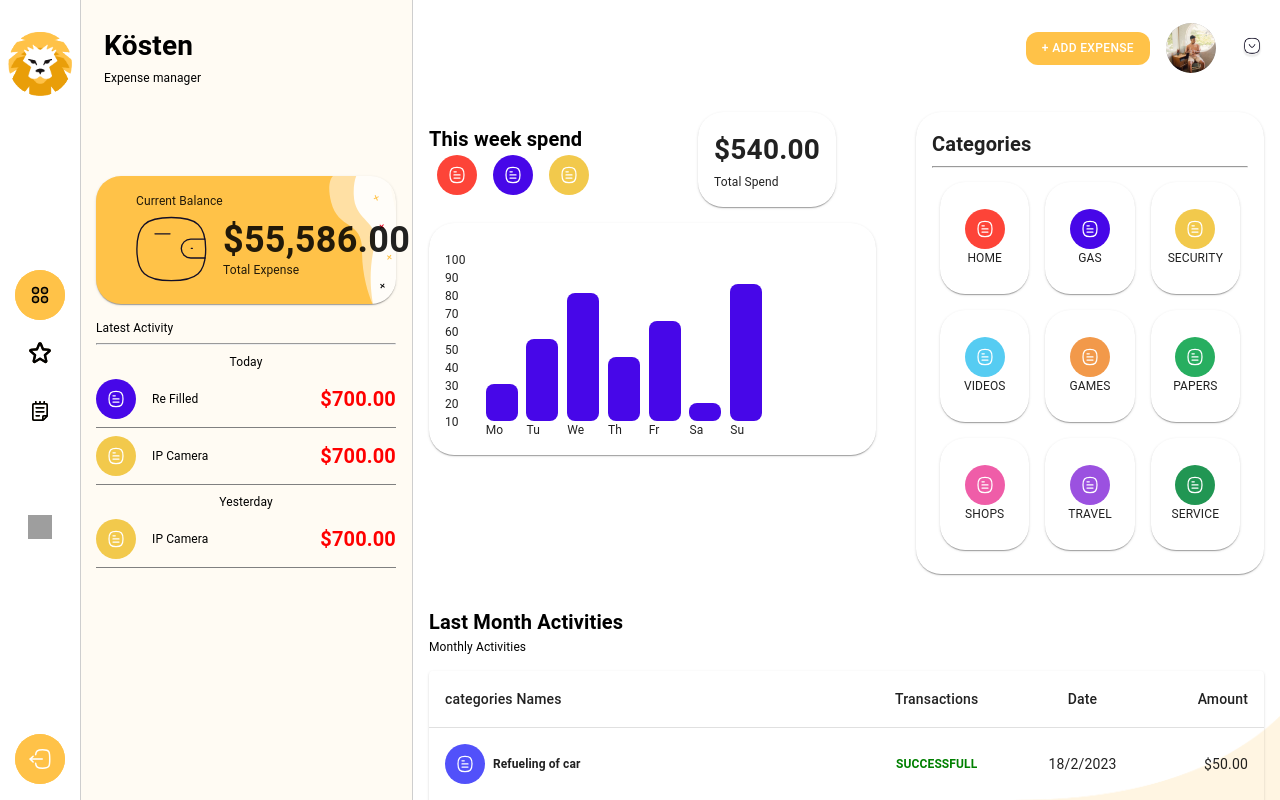
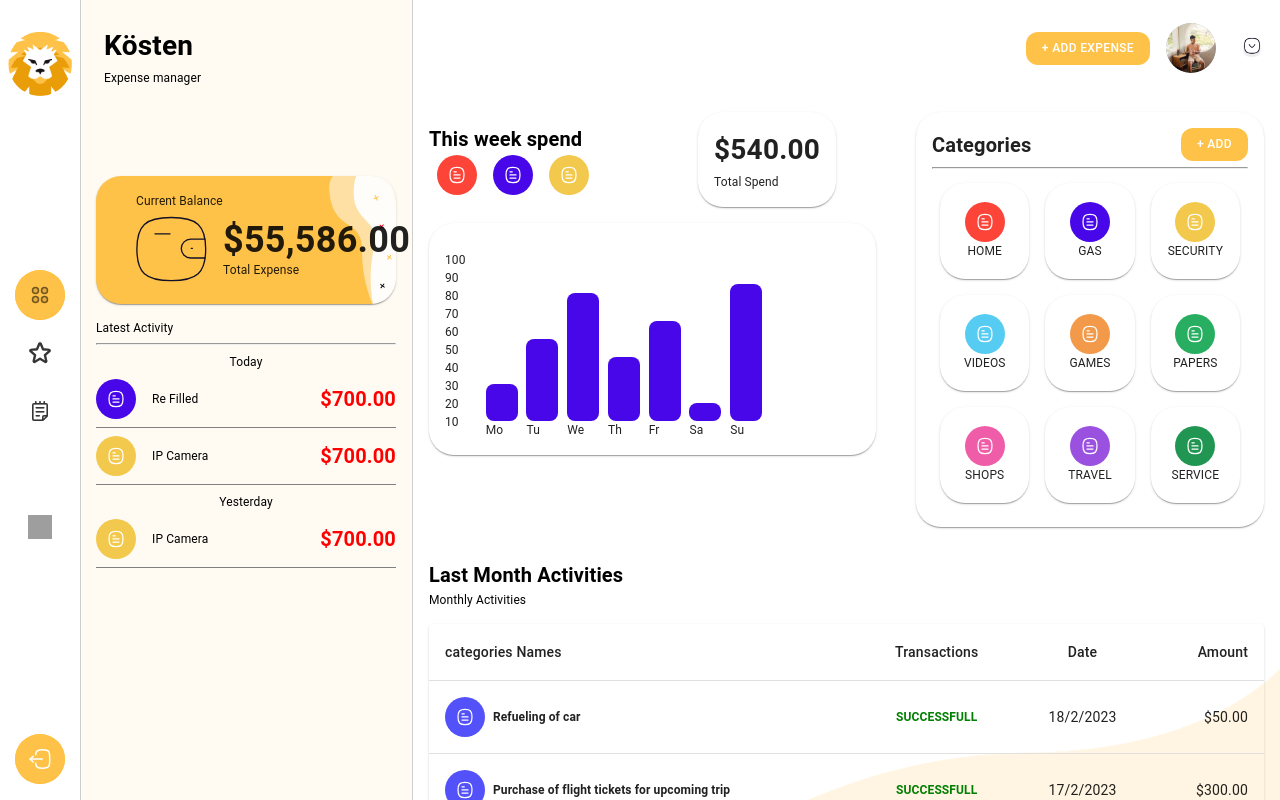
Before and after one commit to skImranSabuj/sk-expense-app, a React (Create React App) app: page / in a window 1280 px wide. Shown: the top 800 px of the page. Built offline with nearby package versions, Linux system fonts and the light colour scheme; grey boxes are pictures that could not be loaded; some icons are missing.

Commit message:
menu style improved

```diff
--- a/src/components/CategoryIcon.js
+++ b/src/components/CategoryIcon.js
@@ -19,7 +19,6 @@ const CategoryIcon = ({
   sx,
   index = 0,
 }) => {
-  const ImportedIconRef = useRef();
   const [svgIcon, setSvgIcon] = useState(icon0);
   const [bgColor, setBgColor] = useState(color);
   const [loading, setLoading] = useState(false);
@@ -30,10 +29,6 @@ const CategoryIcon = ({
 
   const categoryList = getCategories();
 
-  //   const { onCompleted, onError } = options;
-  // console.log("icon0->>>>", icon0);
-  // console.log("iconList->>>>", iconList);
-
   useEffect(() => {
     const importIcon = async () => {
       try {
@@ -42,22 +37,9 @@ const CategoryIcon = ({
           // console.log("index==>", iconList[cItem?.index || 0]);
           if (cItem?.catagory === item.catagory) {
             setBgColor(cItem.color);
-            setSvgIcon(iconList[cItem?.index || 0]);
           }
         });
-        // ImportedIconRef.current = (
-        //   await import(`../assests/images/categoryIcons/${item?.svg}.svg`)
-        // ).ReactComponent;
-
-        // console.log("ImportedIconRef.current-->", ImportedIconRef);
-        // setSvgIcon(ImportedIconRef.current);
-        // if (onCompleted) {
-        // //   onCompleted(name, ImportedIconRef.current);
-        // }
       } catch (err) {
-        // if (onError) {
-        //   onError(err);
-        // }
         setError(err);
       } finally {
         setLoading(false);
--- a/src/components/ExpenseDashBoard/DashBoardMain.js
+++ b/src/components/ExpenseDashBoard/DashBoardMain.js
@@ -79,8 +79,11 @@ const DashBoardMain = () => {
             </AppCard>
           </Grid>
           <Grid item xs={12} md={5}>
-            <AppCard>
-              <Title size="sm">Categories</Title>
+            <AppCard sx={{ backgroundColor: "FFFFFF" }}>
+              <Box className="flx-rsbc">
+                <Title size="sm">Categories</Title>
+                <AppButton>+ Add </AppButton>
+              </Box>
               <hr />
               <Grid container>
                 {categoryList?.map((item, index) => (
--- a/src/components/ExpenseDashBoard/ExpenseDashboard.css
+++ b/src/components/ExpenseDashBoard/ExpenseDashboard.css
@@ -13,6 +13,7 @@
 
 .dashBoardMain{
     width: 75%;
+    background-color:#F6F6F6
 }
 
 .appBarBox{
@@ -34,8 +35,8 @@
 }
 
 .categoryCard{
-    height: 5rem;
-    width: 5rem;
+    height: 4rem;
+    width: 4rem;
     border-radius: 0.5rem;
     background-color:#F4F4F4
 }
--- a/src/components/Header/MenuItem.js
+++ b/src/components/Header/MenuItem.js
@@ -1,13 +1,13 @@
 import { Icon } from "@iconify/react";
-import { Box } from "@mui/material";
-import React from "react";
+import { Box, IconButton } from "@mui/material";
+import React, { useState } from "react";
 import "./Header.css";
 
 const MenuItem = ({ item, svg, size = 24 }) => {
+  const [selected, setSelected] = useState(item.isSelected);
   return (
-    <Box
-      className={`${item.isSelected ? "menuSelected" : ""} menuItem flx-rcc`}
-    >
+    <Box className={`${selected ? "menuSelected" : ""} menuItem flx-rcc`}>
+      <IconButton onClick={() => setSelected(true)}>
         {svg || item?.svg ? (
           <img
             src={item.svg}
@@ -17,6 +17,7 @@ const MenuItem = ({ item, svg, size = 24 }) => {
         ) : (
           <Icon icon={item?.icon} width={size} />
         )}
+      </IconButton>
     </Box>
   );
 };
```
Lines whose indentation alone changed are shown as unchanged.
